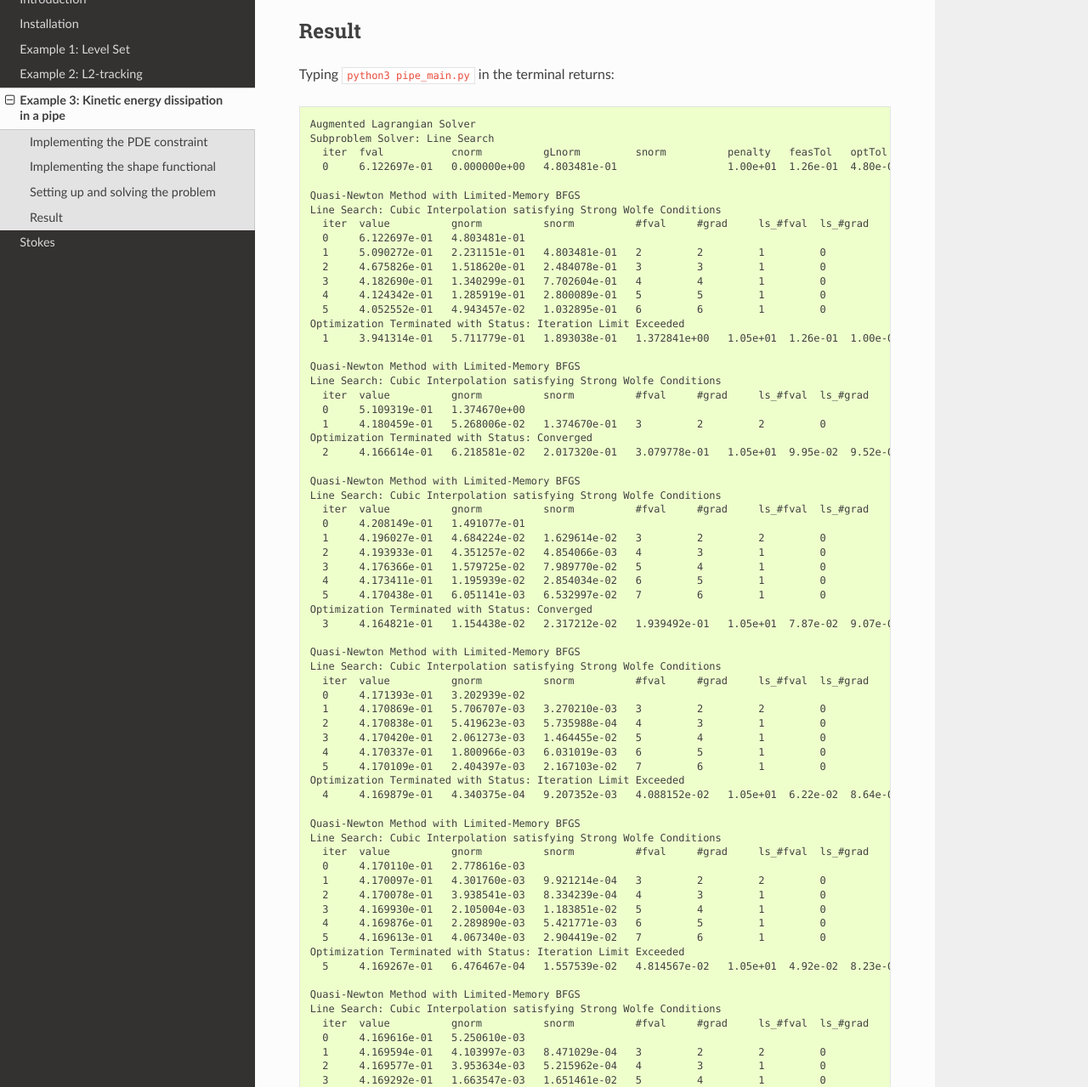
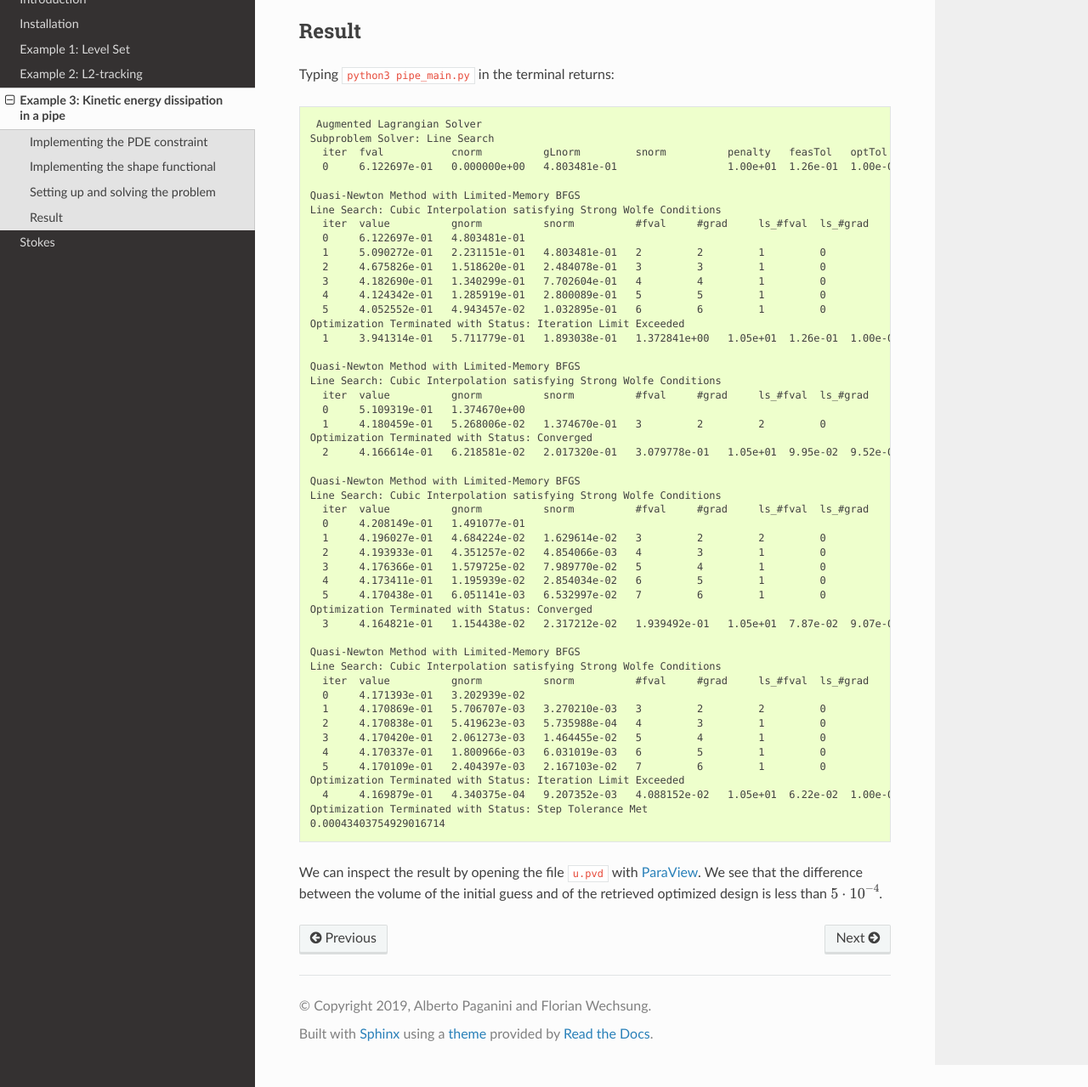
Before and after one commit to fireshape/fireshape, a Sphinx documentation site: the page built from docs/source/example_pipe.rst, in a window 1280 px wide and 1400 px high, scrolled down 2272 px, cut to the strip 121-1400 px from the top of the window. Shown: the whole strip at 85% size. Built offline with Sphinx 7.4.7 and the Read the Docs theme 2.0.0, drawn with Linux system fonts in a browser that asks for light colours; some of the changed text lies outside the part shown.

Commit message:
StepTol stop, tbc

```diff
--- a/docs/source/example_pipe.rst
+++ b/docs/source/example_pipe.rst
@@ -129,10 +129,10 @@ Typing :bash:`python3 pipe_main.py` in the terminal returns:
 
 .. code-block:: none
 
-    Augmented Lagrangian Solver
+     Augmented Lagrangian Solver
     Subproblem Solver: Line Search
       iter  fval           cnorm          gLnorm         snorm          penalty   feasTol   optTol    #fval   #grad   #cval   subIter
-      0     6.122697e-01   0.000000e+00   4.803481e-01                  1.00e+01  1.26e-01  4.80e-03
+      0     6.122697e-01   0.000000e+00   4.803481e-01                  1.00e+01  1.26e-01  1.00e-02
 
     Quasi-Newton Method with Limited-Memory BFGS
     Line Search: Cubic Interpolation satisfying Strong Wolfe Conditions
@@ -176,36 +176,11 @@ Typing :bash:`python3 pipe_main.py` in the terminal returns:
       4     4.170337e-01   1.800966e-03   6.031019e-03   6         5         1         0
       5     4.170109e-01   2.404397e-03   2.167103e-02   7         6         1         0
     Optimization Terminated with Status: Iteration Limit Exceeded
-      4     4.169879e-01   4.340375e-04   9.207352e-03   4.088152e-02   1.05e+01  6.22e-02  8.64e-05  29      22      41      5
-
-    Quasi-Newton Method with Limited-Memory BFGS
-    Line Search: Cubic Interpolation satisfying Strong Wolfe Conditions
-      iter  value          gnorm          snorm          #fval     #grad     ls_#fval  ls_#grad
-      0     4.170110e-01   2.778616e-03
-      1     4.170097e-01   4.301760e-03   9.921214e-04   3         2         2         0
-      2     4.170078e-01   3.938541e-03   8.334239e-04   4         3         1         0
-      3     4.169930e-01   2.105004e-03   1.183851e-02   5         4         1         0
-      4     4.169876e-01   2.289890e-03   5.421771e-03   6         5         1         0
-      5     4.169613e-01   4.067340e-03   2.904419e-02   7         6         1         0
-    Optimization Terminated with Status: Iteration Limit Exceeded
-      5     4.169267e-01   6.476467e-04   1.557539e-02   4.814567e-02   1.05e+01  4.92e-02  8.23e-06  37      28      53      5
-
-    Quasi-Newton Method with Limited-Memory BFGS
-    Line Search: Cubic Interpolation satisfying Strong Wolfe Conditions
-      iter  value          gnorm          snorm          #fval     #grad     ls_#fval  ls_#grad
-      0     4.169616e-01   5.250610e-03
-      1     4.169594e-01   4.103997e-03   8.471029e-04   3         2         2         0
-      2     4.169577e-01   3.953634e-03   5.215962e-04   4         3         1         0
-      3     4.169292e-01   1.663547e-03   1.651461e-02   5         4         1         0
-      4     4.169212e-01   2.091883e-03   7.624444e-03   6         5         1         0
-      5     4.168917e-01   3.977605e-03   3.308807e-02   7         6         1         0
-    Optimization Terminated with Status: Iteration Limit Exceeded
-      6     4.169006e-01   1.657174e-04   1.523176e-02   5.589063e-02   1.05e+01  3.89e-02  1.00e-06  45      34      65      5
-    Optimization Terminated with Status: Iteration Limit Exceeded
-    -0.00016571737260306918
-
+      4     4.169879e-01   4.340375e-04   9.207352e-03   4.088152e-02   1.05e+01  6.22e-02  1.00e-04  29      22      41      5
+    Optimization Terminated with Status: Step Tolerance Met
+    0.00043403754929016714
 
 We can inspect the result by opening the file :bash:`u.pvd`
 with `ParaView <https://www.paraview.org/>`_. We see that the
 difference between the volume of the initial guess and of the
-retrieved optimized design is less than :math:`1.7\cdot 10^{-4}`.
+retrieved optimized design is less than :math:`5\cdot 10^{-4}`.
```
Also changed, not shown: 1 other file.
